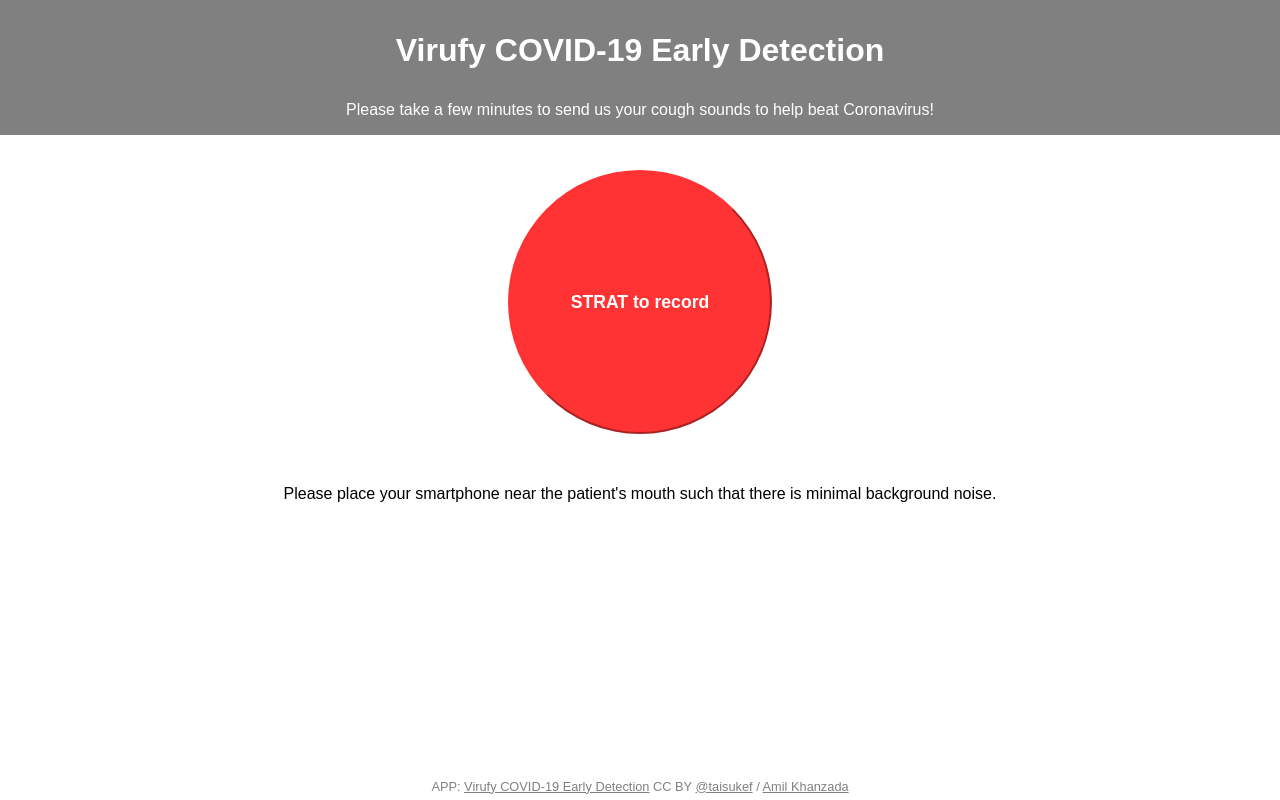
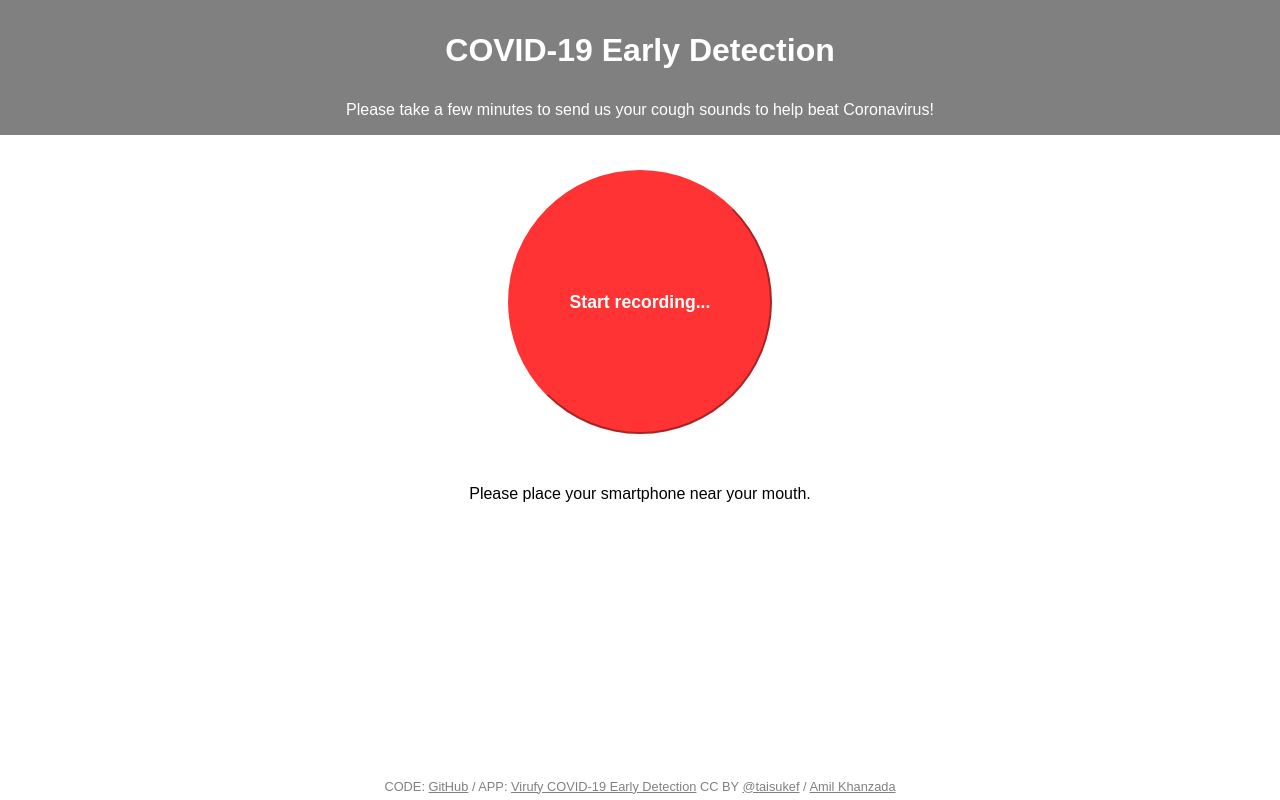
Before and after one commit to code4sabae/coughgathering, a website: page static/index.html in a window 1280 px wide. Drawn offline with Linux system fonts and the light colour scheme.

Commit message:
Fix English in index.html

```diff
--- a/static/index.html
+++ b/static/index.html
@@ -9,15 +9,15 @@
 
 <div id='contents'>
 <div class=header>
-<h1>Virufy COVID-19 Early Detection</h1>
+<h1>COVID-19 Early Detection</h1>
 <div class=subtitle>Please take a few minutes to send us your cough sounds to help beat Coronavirus!</div>
 </div>
-<button id="btn">STRAT to record</button>
+<button id="btn">Start recording...</button>
 <div class=desc>
-  Please place your smartphone near the patient's mouth such that there is minimal background noise.
+  Please place your smartphone near your mouth.
 </div>
 <div class=footer>
-APP: <a href=https://cough.sabae.cc/>Virufy COVID-19 Early Detection</a> CC BY <a href=https://twitter.com/taisukef>@taisukef</a> / <a href=https://www.zenit.jp/team>Amil Khanzada</a>
+  CODE: <a href=https://github.com/code4sabae/coughgathering/>GitHub</a> / APP: <a href=https://cough.sabae.cc/>Virufy COVID-19 Early Detection</a> CC BY <a href=https://twitter.com/taisukef>@taisukef</a> / <a href=https://www.zenit.jp/team>Amil Khanzada</a>
 </div>
 </div>
 
```
